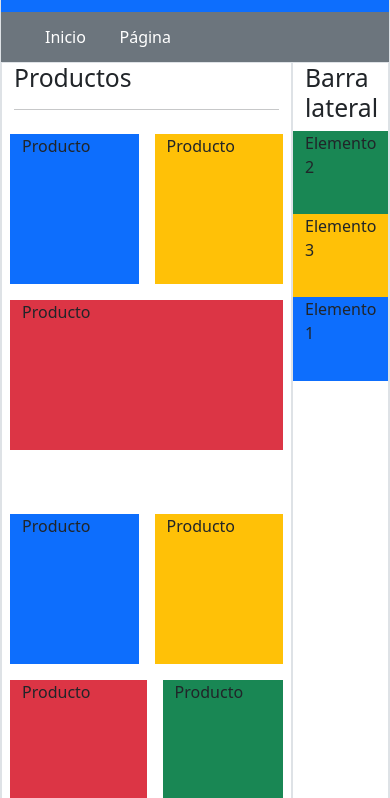
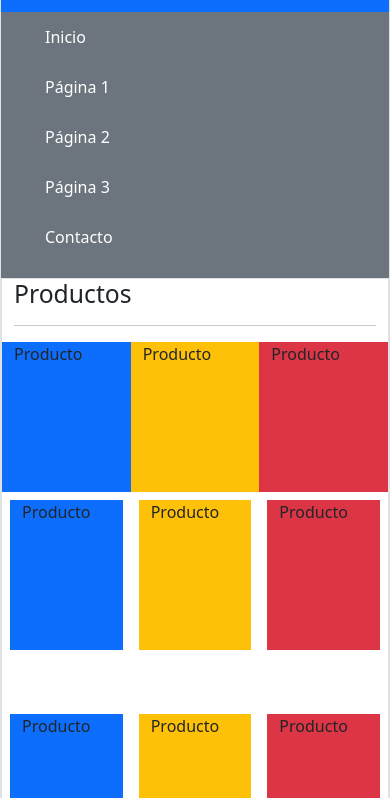
Before and after one commit to ApoloCode/CURSOCSS, a plain HTML site: page aprendiendo-bootstrap/index.html in a window 390 px wide. Shown: the part 46-844 px from the top of the page. Drawn offline with Linux system fonts and the light colour scheme.

Commit message:
Responsive Web Design en Bootstrap 4

```diff
--- a/aprendiendo-bootstrap/index.html
+++ b/aprendiendo-bootstrap/index.html
@@ -3,7 +3,7 @@
   <head>
     <meta charset="UTF-8" />
     <meta http-equiv="X-UA-Compatible" content="IE=edge" />
-    <meta name="viewport" content="width=device-width, initial-scale=1.0" />
+    <meta name="viewport" content="width=device-width, user-scalable=no" />
     <title>Aprendiendo Bootstrap</title>
     <link rel="stylesheet" href="bootstrap/css/bootstrap.min.css" />
     <link rel="stylesheet" href="styles.css" />
@@ -24,19 +24,24 @@
 
         <nav id="menu" class="col-12 bg-secondary text-white">
           <ul class="row w-50">
-            <li class="col">Inicio</li>
-            <li class="col">Página 1</li>
-            <li class="col">Página 2</li>
-            <li class="col">Página 3</li>
-            <li class="col">Contacto</li>
+            <li class="col-xs-12 col-sm-12 col-md">Inicio</li>
+            <li class="col-xs-12 col-sm-12 col-md">Página 1</li>
+            <li class="col-xs-12 col-sm-12 col-md">Página 2</li>
+            <li class="col-xs-12 col-sm-12 col-md">Página 3</li>
+            <li class="col-xs-12 col-sm-12 col-md">Contacto</li>
           </ul>
         </nav>
         <div class="col-12">
           <section class="row">
-            <section id="products" class="col-9 border">
+            <section id="products" class="col-12 col-sm-12 col-md-9 border">
               <h2>Productos</h2>
               <hr />
               <div class="items">
+                <div class="row">
+                  <div class="item col col-md-12 col-sm-12 col-lg bg-primary">Producto</div>
+                  <div class="item col col-md-6 col-sm-6 col-lg bg-warning">Producto</div>
+                  <div class="item col col-md-6 col-sm-6 col-lg bg-danger">Producto</div>
+                </div>
                 <div class="row">
                   <div class="item col bg-primary m-2">Producto</div>
                   <div class="item col bg-warning m-2">Producto</div>
@@ -61,7 +66,7 @@
                 </div>
               </div>
             </section>
-            <aside class="col-3 border">
+            <aside class="col-3 border d-none d-sm-none d-md-block">
               <h2>Barra lateral</h2>
               <div class="lateral row bg-light align-items-center">
                 <div class="col bg-primary order-3">Elemento 1</div>
--- a/aprendiendo-bootstrap/styles.css
+++ b/aprendiendo-bootstrap/styles.css
@@ -24,3 +24,9 @@ footer {
 .lateral > div {
     height: calc(250px / 3);
 }
+
+@media (max-width: 768px){
+    #menu {
+        height: auto;
+    }
+}
```
